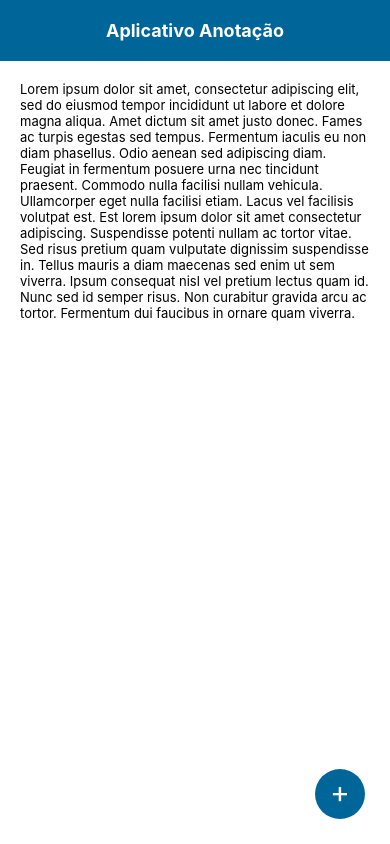
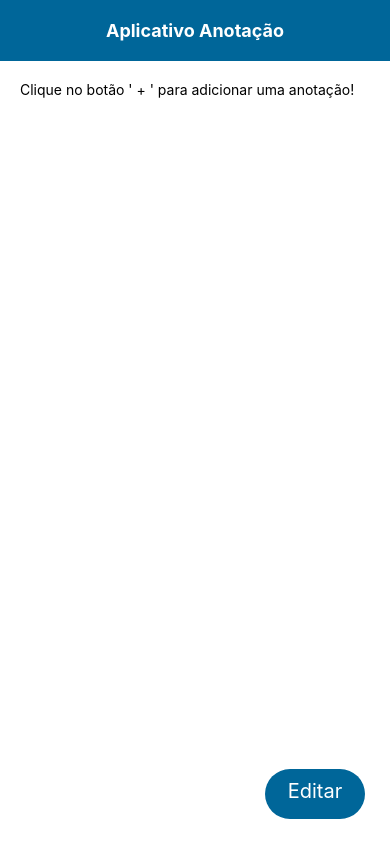
Before and after one commit to AndreyCesarVilacha/anotacao-RN, a React Native app: screen / in a window 390 px wide. Built offline with nearby package versions, Linux system fonts and the light colour scheme.

Commit message:
Adicionando uma alert para informa da modificação

```diff
--- a/App.js
+++ b/App.js
@@ -6,7 +6,17 @@ export default function App() {
 
   //=======================Hooks=========================
   const [estado,setEstado] = useState('leitura');
-  const [anotacao, setAnotacao] = useState('Lorem ipsum dolor sit amet, consectetur adipiscing elit, sed do eiusmod tempor incididunt ut labore et dolore magna aliqua. Amet dictum sit amet justo donec. Fames ac turpis egestas sed tempus. Fermentum iaculis eu non diam phasellus. Odio aenean sed adipiscing diam. Feugiat in fermentum posuere urna nec tincidunt praesent. Commodo nulla facilisi nullam vehicula. Ullamcorper eget nulla facilisi etiam. Lacus vel facilisis volutpat est. Est lorem ipsum dolor sit amet consectetur adipiscing. Suspendisse potenti nullam ac tortor vitae. Sed risus pretium quam vulputate dignissim suspendisse in. Tellus mauris a diam maecenas sed enim ut sem viverra. Ipsum consequat nisl vel pretium lectus quam id. Nunc sed id semper risus. Non curabitur gravida arcu ac tortor. Fermentum dui faucibus in ornare quam viverra.');
+  const [anotacao, setAnotacao] = useState('Clique no botão \' + \' para adicionar uma anotação!');
+
+  //=======================Funções=========================
+  function atualizarTexto(){
+    if(estado == 'leitura'){
+      setEstado('atualizando')
+    } else{
+      setEstado('leitura');
+      alert("Anotação salva");
+    }
+  }
 
   //Estado da tela para visualizar as anotações
   if(estado == 'leitura'){
@@ -23,11 +33,20 @@ export default function App() {
           <Text style={styles.anotacao}>{anotacao}</Text>
         </View>
 
-        <TouchableOpacity
-          style={styles.btnAnotacao}
-          onPress={() => setEstado('atualizando')}>
-          <Text style={styles.btnAnotacaoIcon}>+</Text>
-        </TouchableOpacity>
+        {
+          (anotacao === 'Nenhuma anotação ainda!')?
+          <TouchableOpacity
+            style={styles.btnAnotacao}
+            onPress={() => setEstado('atualizando')}>
+            <Text style={styles.btnAnotacaoIcon}>+</Text>
+          </TouchableOpacity>
+          :
+          <TouchableOpacity
+            onPress={() => atualizarTexto()}
+            style={styles.btnSalvar}>
+            <Text style={styles.btnSalvarIcon}>Editar</Text>
+          </TouchableOpacity>
+        }
 
       </View>
     );
@@ -49,7 +68,7 @@ export default function App() {
           style={styles.textIpnutStyle}/>
 
         <TouchableOpacity
-          onPress={() => setEstado('leitura')}
+          onPress={() => atualizarTexto()}
           style={styles.btnSalvar}>
           <Text style={styles.btnSalvarIcon}>Salvar</Text>
         </TouchableOpacity>
@@ -76,7 +95,7 @@ const styles = StyleSheet.create({
     padding:20
   },
   anotacao:{
-    fontSize:13,
+    fontSize:14,
   },
   btnAnotacao:{
     position: 'absolute',
@@ -91,7 +110,7 @@ const styles = StyleSheet.create({
     color: 'white',
     position: 'relative',
     textAlign: 'center',
-    top: '10%',
+    top: '5%',
     fontSize: 30,
   },
   btnSalvar: {
```
